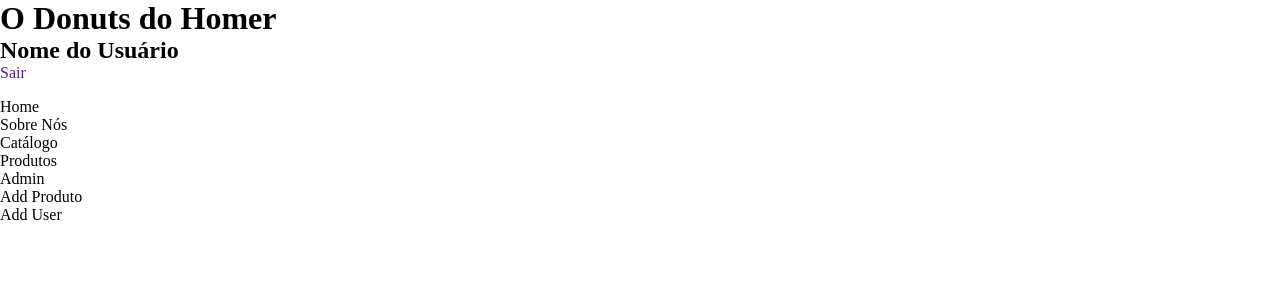
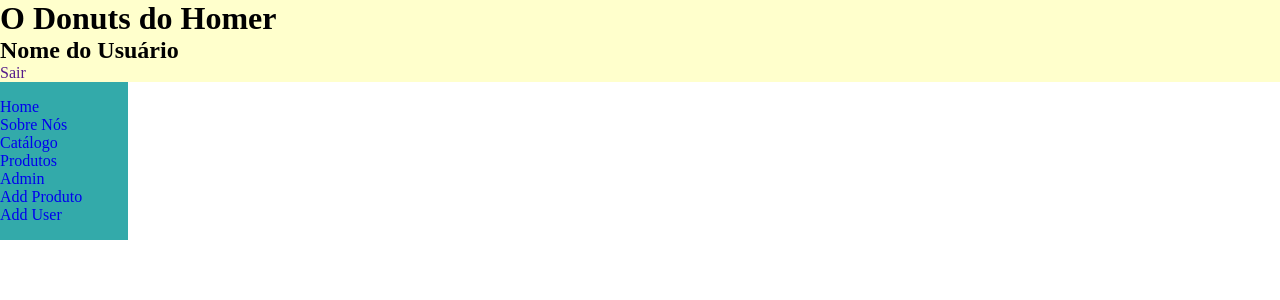
Before and after one commit to MkRodrigues/donuts-homer, a PHP site: page /produtos.html in a window 1280 px wide. Shown: the top 300 px of the page. Run offline with PHP 8.4, Linux system fonts and the light colour scheme.

Commit message:
Fonte e Cor
Inserção de fontes Ubuntu e Rock Salt em todas as páginas. Mudança no layout não corrigida

```diff
--- a/Index.html
+++ b/Index.html
@@ -6,7 +6,7 @@
     <meta name="viewport" content="width=device-width, initial-scale=1.0">
     <meta http-equiv="X-UA-Compatible" content="ie=edge">
     <title>O Donuts do Homer</title>
-    <link href="https://fonts.googleapis.com/css?family=Kalam&display=swap" rel="stylesheet">
+    <link href="https://fonts.googleapis.com/css?family=Rock+Salt|Ubuntu:300,400&display=swap" rel="stylesheet">
     <link rel="stylesheet" type="text/css" href="login.css" />
 </head>
 
--- a/estilo.css
+++ b/estilo.css
@@ -5,6 +5,7 @@ body, h1, h2, p {
     padding: 0px;
     list-style: none;
     text-decoration: none;
+    font-family: ;
 }
 
 ul {
@@ -16,17 +17,37 @@ li, a {
     text-decoration: none;
 }
 
-/* ---------->>> BODY <<<-----------*/
+/* ---------->>> CORES/FONTES PADRÕES <<<-----------*/
+
+/*
+Amarelo- #FFC
+Rosa Claro - #FDF
+Rosa Escuro 1º - #FBC
+Rosa Escuro 2º - #E69
+Verde Escuro - #3AA
+verde Claro - #CFF
+*/
+
+/*
+Fonte Primária - Ubuntu - font-family: 'Ubuntu', sans-serif;
+
+    * Títulos - font-weight - 400
+    *Textos - font-weight - 300
+
+
+Fonte Secundária - Rock Salt -  font-family: 'Rock Salt', cursive; (Logo)
+*/
 
 /* ---------->>> ESTRUTURA <<<-----------*/
 
 .estrutura {
     display: grid;
-    grid-template-columns: 10% 90%;
+    grid-template-columns: 1fr 9fr;
+    /* grid-template-rows: 1fr 9fr; */
     grid-template-areas:
     "barra barra"
     "header main"
-    "header main";
+    "footer footer";
 }
 
 .barra {
@@ -41,4 +62,32 @@ li, a {
     grid-area: main;
 }
 
+.footer {
+    grid-area: footer;
+}
+
 /* ---------->>> MENU <<<-----------*/
+
+.barra-supBg {
+    display: flex;
+    justify-content: space-between;
+}
+
+.logo a {
+    display: flex;
+    align-content: center;
+
+}
+
+.logo h1{
+    color: #e69;
+    font-size: 1.5em;
+    text-align: center;
+    margin: 0 auto;
+}
+
+/* ---------->>> FOOTER <<<-----------*/
+
+.footer-bg {
+    background: #cff;
+}
--- a/produtos.html
+++ b/produtos.html
@@ -5,13 +5,14 @@
     <meta charset="UTF-8">
     <meta name="viewport" content="width=device-width, initial-scale=1.0">
     <meta http-equiv="X-UA-Compatible" content="ie=edge">
-    <link rel="stylesheet" type="text/css" href="estilo.css" />
-    <title>O Donuts do Homer - Cadastrar Usuário</title>
+    <title>O Donuts do Homer - Produtos</title>
+    <link href="https://fonts.googleapis.com/css?family=Rock+Salt|Ubuntu:300,400&display=swap" rel="stylesheet">
+    <link rel="stylesheet" type="text/css" href="sobreNos.css" />
 </head>
 
-<body>
+<body class="estrutura">
 
-    <div class="barra-supBg">
+    <div class="barra barra-supBg">
         <div class="barra-info">
             <h1>O Donuts do Homer</h1>
             <h2>Nome do Usuário</h2>
@@ -19,20 +20,19 @@
         </div>
     </div>
 
-    <header>
+    <header class="header">
         <nav class="menu-lateral">
             <ul>
-                <li><a href=""></a>Home</li>
-                <li><a href=""></a>Sobre Nós</li>
-                <li><a href=""></a>Catálogo</li>
-                <li><a href=""></a>Produtos</li>
-                <li><a href=""></a>Admin</li>
-                <li><a href=""></a>Add Produto</li>
-                <li><a href=""></a>Add User</li>
+                <li><a href="#">Home</a></li>
+                <li><a href="#">Sobre Nós</a></li>
+                <li><a href="#">Catálogo</a></li>
+                <li><a href="#">Produtos</a></li>
+                <li><a href="#">Admin</a></li>
+                <li><a href="#">Add Produto</a></li>
+                <li><a href="#">Add User</a></li>
             </ul>
         </nav>
     </header>
-
     <main class="produtos-container">
 
     </main>
--- a/sobreNos.css
+++ b/sobreNos.css
@@ -1 +1,14 @@
 @import url(estilo.css);
+
+.barra {
+    background: #ffc;
+}
+
+.header {
+    background: #3aa;
+}
+.main {
+    background: white;
+}
+
+/* ---------->>> RESET <<<-----------*/
```
Also changed, not shown: cadastrarProd.html (+12 -11 lines), intranet.html (+12 -11 lines), login.css (+8 -5 lines), produtoView.html (+13 -12 lines), sobreNos.html (+20 -9 lines), 1 other file.
